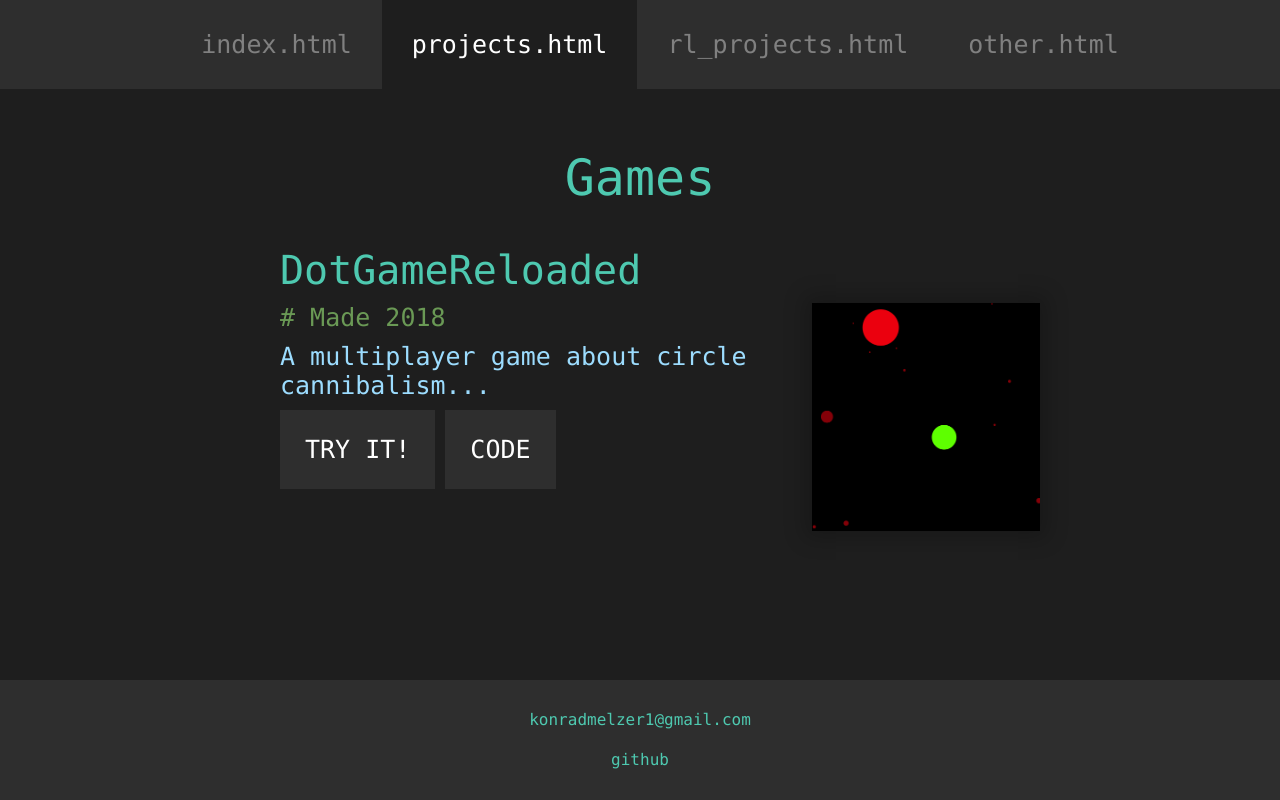
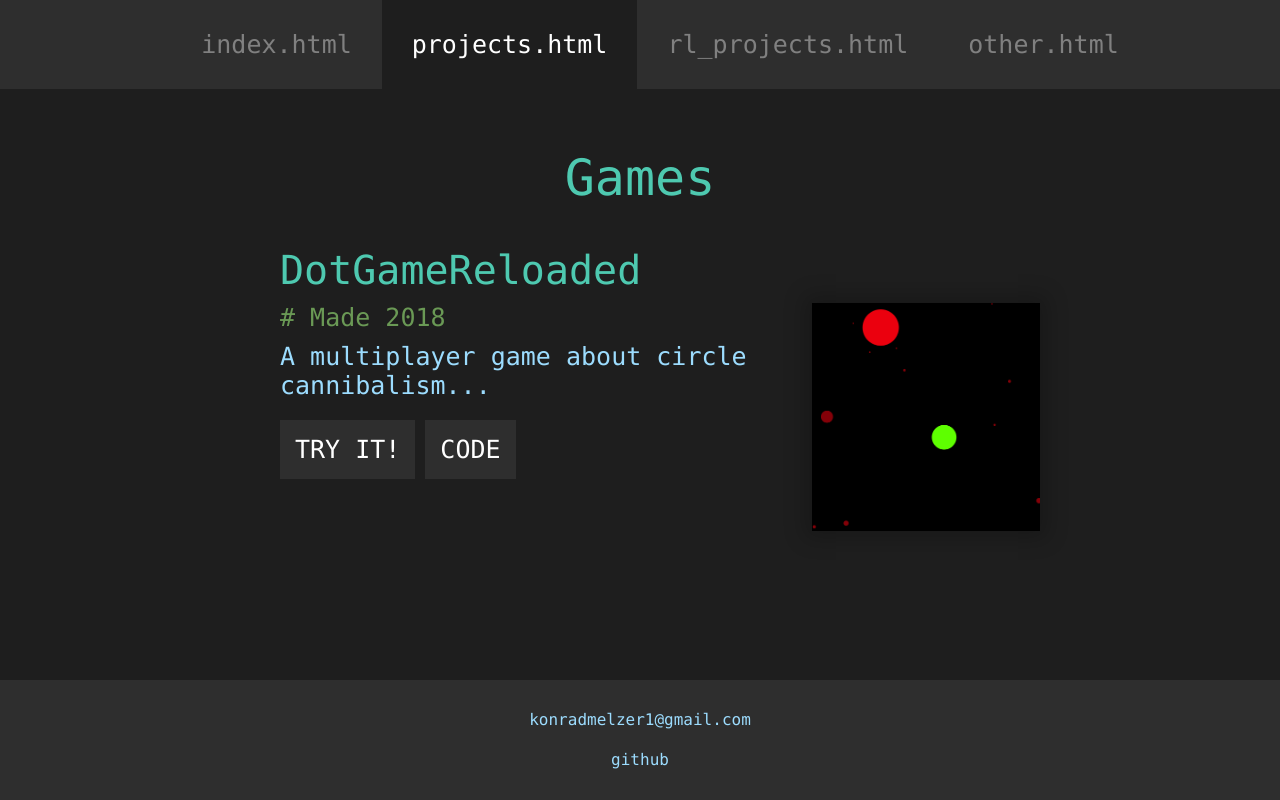
Before and after one commit to Konrad97/homepage, a PHP site: page /html/projects.html in a window 1280 px wide. Run offline with PHP 8.4, Linux system fonts and the light colour scheme.

Commit message:
refactor CSS

```diff
--- a/css/stylesheet.css
+++ b/css/stylesheet.css
@@ -1,13 +1,10 @@
 * {
     margin: 0;
-
-    color: #4EC9B0;
-    font-family: Consolas, 'Courier New', monospace;
-    text-decoration: none;
 }
 
 html {
     height: 100%;
+    /*margin-left: calc(100vw - 100%); /* removes "jumping" of the layout when a scrollbar is needed */
 }
 
 body {
@@ -25,10 +22,7 @@ header, footer {
 
 header {
     text-align: center;
-    color: #808080;
-    font-weight: normal;
     font-size: 25px;
-    text-decoration: none;
 }
 
 header ul {
@@ -47,14 +41,12 @@ header li a:hover {
 }
 
 header a {
-    color: #808080;
     display: inline-block;
     padding: 30px;
 }
 
 .active {
     background: #1E1E1E;
-    color: #FFFFFF;
 }
 
 main {
@@ -63,26 +55,15 @@ main {
 }
 
 main h1 {
-    font-weight: normal;
     font-size: 50px;
-    text-decoration: none;
 }
 
 main h2 {
-    font-weight: normal;
     font-size: 40px;
-    text-decoration: none;
 }
 
 main p {
-    color: #9CDCFE;
-    font-weight: normal;
     font-size: 25px;
-    text-decoration: none;
-}
-
-.Comment {
-    color: #6A9955;
 }
 
 main ul {
@@ -93,7 +74,6 @@ main ul {
 footer {
     height: 50px;
     margin: 20px;
-    background: #2E2E2E;
     text-align: center;
 }
 
@@ -134,16 +114,16 @@ article ul li p {
 
 article ul li a {
     float: left;
-    margin: 0 10px 0 0;
-    padding: 25px;
+    margin: 10px 10px 0 0;
+    padding: 15px;
     background: #2E2E2E;
     text-transform: uppercase;
-    text-decoration: none;
-    color: #FFFFFF;
-    font-family: Consolas, 'Courier New', monospace;
-    font-weight: normal;
     font-size: 25px;
-    text-decoration: none;
+}
+
+.Spacer { /* Content sticks not to Footer(Not nice tho... needs fix) TODO */
+    display: table-row;
+    height:20px;
 }
 
 .Card {
@@ -202,3 +182,37 @@ article ul li a {
     float: right;
     box-shadow: 0px 0px 20px 8px rgba(0, 0, 0, 0.2);
 }
+
+.Text {
+    font-family: Consolas, 'Courier New', monospace;
+    text-decoration: none;
+    font-weight: normal;
+}
+
+.Text.Button {
+    color: #FFFFFF;
+}
+
+.Text.ButtonDisabled {
+    color: #808080;
+}
+
+.Text.Heading {
+    color: #4EC9B0;
+}
+
+.Text.Comment {
+    color: #6A9955;
+}
+
+.Text.Common {
+    color: #9CDCFE;
+}
+
+.Text.Link {
+    color: #DCDCAA;
+}
+
+.Text.Keyword {
+    color: #C586C0;
+}
--- a/html/projects.html
+++ b/html/projects.html
@@ -13,42 +13,43 @@
 		<nav>
 			<ul>
 				<li>
-					<a href="/index.html">index.html</a>
+					<a class="Text ButtonDisabled" href="/index.html">index.html</a>
 
 				<li class="active">
-					<a class="active" href="/html/projects.html">projects.html</a>
+					<a class="Text Button active" href="/html/projects.html">projects.html</a>
 
 				<li>
-					<a href="/html/rl_projects.html">rl_projects.html</a>
+					<a class="Text ButtonDisabled" href="/html/rl_projects.html">rl_projects.html</a>
 
 				<li>
-					<a href="/html/other.html">other.html</a>
+					<a class="Text ButtonDisabled" href="/html/other.html">other.html</a>
 			</ul>
 		</nav>
 	</header>
 
 	<main>
 		<article>
-			<h1 class="Text-Wrapper">Games</h1>
+			<h1 class="Text Heading Text-Wrapper">Games</h1>
 			<ul>
 				<li>
-					<h2>DotGameReloaded</h2>
+					<h2 class="Text Heading">DotGameReloaded</h2>
 					<img class="ItemImage" src="/res/dotgameRemastered_screenshot.png">
-					<p class="Comment"># Made 2018</p>
-					<p>A multiplayer game about circle cannibalism...</p>
-					<a href="https://games4u.uber.space/">Try it!</a>
-					<a href="https://games4u.uber.space/">Code</a>
+					<p class="Text Comment"># Made 2018</p>
+					<p class="Text Common">A multiplayer game about circle cannibalism...</p>
+					<a class="Text Button" href="https://games4u.uber.space/">Try it!</a>
+					<a class="Text Button" href="https://games4u.uber.space/">Code</a>
 				</li>
 			</ul>
 		</article>
 
 	</main>
 
+	<div class="Spacer"></div>
 
 	<footer>
 		<div>
-			<p>konradmelzer1@gmail.com
-			<br>github</p>
+			<p class="Text Common">konradmelzer1@gmail.com
+				<br>github</p>
 		</div>
 	</footer>
 
--- a/index.html
+++ b/index.html
@@ -6,7 +6,6 @@
     <meta name="theme-color" content="#4EC9B0" />
     <link rel="icon" href="favicon.png">
     <link rel="stylesheet" href="/css/stylesheet.css">
-    <link rel="stylesheet" href="/css/text.css">
 </head>
 
 <body>
```
